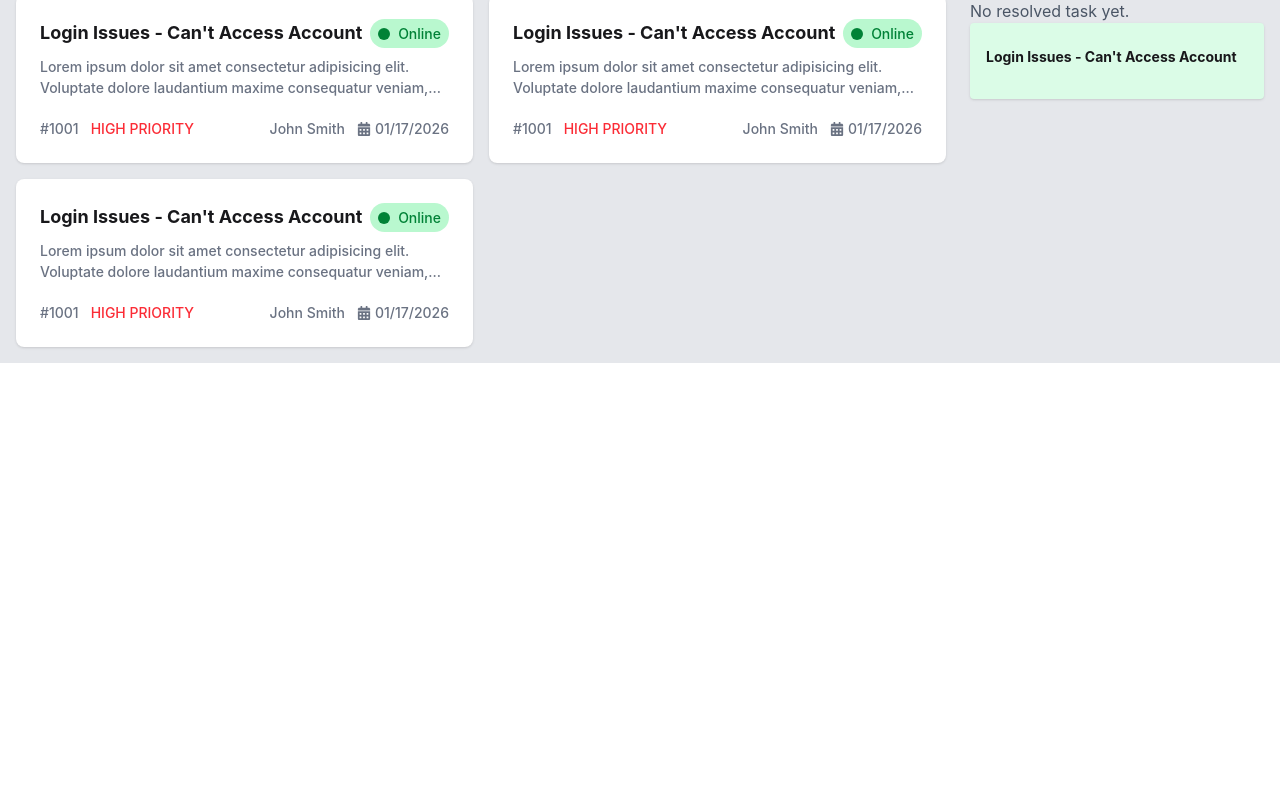
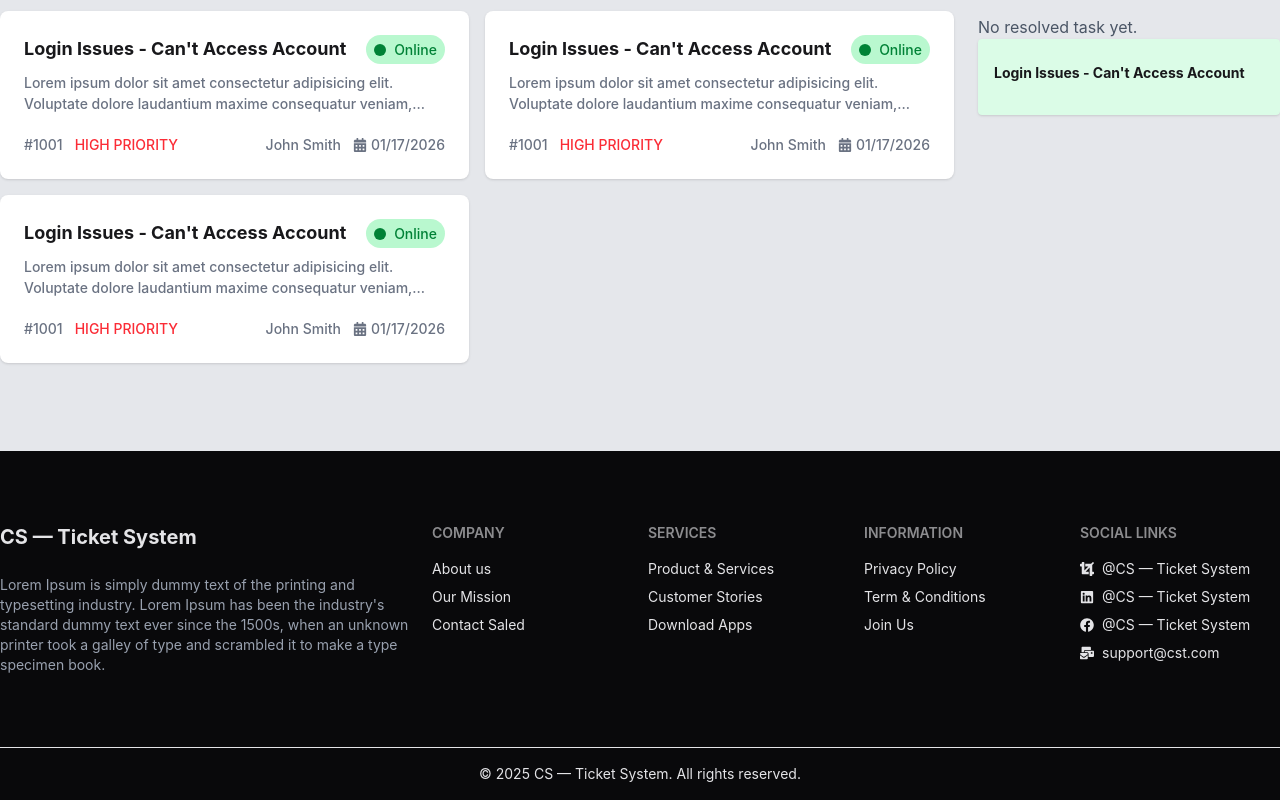
Before and after one commit to abdulahad-dev/customer-support-zone, a React (Vite) app: page / in a window 1280 px wide. Shown: the part 632-1432 px from the top of the page. Before the commit the page ends 1067 px from the top, so only its background shows below. Built offline with nearby package versions, Linux system fonts and the light colour scheme.

Commit message:
Footer Section Add

```diff
--- a/src/App.jsx
+++ b/src/App.jsx
@@ -2,6 +2,7 @@
 import './App.css';
 import Banner from './components/Banner/Banner';
 import CustomerTickets from './components/CustomerTickets/CustomerTickets';
+import Footer from './components/Footer/Footer';
 import Navbar from './components/Navbar/Navbar';
 
 function App() {
@@ -14,6 +15,9 @@
         <Banner></Banner>
         <CustomerTickets></CustomerTickets>
       </div>
+      <div className="bg-neutral text-neutral-content">
+        <Footer></Footer>
+      </div>
     </>
   );
 }
--- a/src/components/CustomerTickets/CustomerTickets.jsx
+++ b/src/components/CustomerTickets/CustomerTickets.jsx
@@ -2,7 +2,7 @@
 
 const CustomerTickets = () => {
   return (
-    <div className="grid grid-cols-4 gap-6 max-w-7xl mx-auto px-4 my-18">
+    <div className="grid grid-cols-4 gap-6 max-w-7xl mx-auto pt-4 pb-18 mt-18">
       <div className="col-span-3">
         <h2 className="text-2xl font-bold">Customer Tickets</h2>
         <div className="grid grid-cols-2 gap-4 my-4">
--- a/src/components/Footer/Footer.jsx
+++ b/src/components/Footer/Footer.jsx
@@ -1,10 +1,57 @@
+import { FaCrop, FaFacebook, FaLinkedin, FaMailBulk } from 'react-icons/fa';
 
 const Footer = () => {
-    return (
-        <div>
-
-        </div>
-    );
+  return (
+    <div className="max-w-7xl mx-auto">
+      <footer className="grid grid-cols-6 gap-4 footer sm:footer-horizontal py-18">
+        <nav className="col-span-2">
+          <h6 className="text-xl font-bold">CS — Ticket System</h6>
+          <p className="text-gray-400 pt-4">
+            Lorem Ipsum is simply dummy text of the printing and typesetting
+            industry. Lorem Ipsum has been the industry's standard dummy text
+            ever since the 1500s, when an unknown printer took a galley of type
+            and scrambled it to make a type specimen book.
+          </p>
+        </nav>
+        <nav>
+          <h6 className="footer-title">Company</h6>
+          <a className="link link-hover">About us</a>
+          <a className="link link-hover">Our Mission</a>
+          <a className="link link-hover">Contact Saled</a>
+        </nav>
+        <nav>
+          <h6 className="footer-title">Services</h6>
+          <a className="link link-hover">Product & Services</a>
+          <a className="link link-hover">Customer Stories</a>
+          <a className="link link-hover">Download Apps</a>
+        </nav>
+        <nav>
+          <h6 className="footer-title">Information</h6>
+          <a className="link link-hover">Privacy Policy</a>
+          <a className="link link-hover">Term & Conditions</a>
+          <a className="link link-hover">Join Us</a>
+        </nav>
+        <nav>
+          <h6 className="footer-title">Social Links</h6>
+          <a className="flex items-center gap-2 link link-hover">
+            <FaCrop /> @CS — Ticket System
+          </a>
+          <a className="flex items-center gap-2 link link-hover">
+            <FaLinkedin /> @CS — Ticket System
+          </a>
+          <a className="flex items-center gap-2 link link-hover">
+            <FaFacebook /> @CS — Ticket System
+          </a>
+          <a className="flex items-center gap-2 link link-hover">
+            <FaMailBulk /> <span>support@cst.com</span>
+          </a>
+        </nav>
+      </footer>
+      <footer className="footer footer-center border-t px-10 py-4">
+        <p>© 2025 CS — Ticket System. All rights reserved.</p>
+      </footer>
+    </div>
+  );
 };
 
 export default Footer;
```
